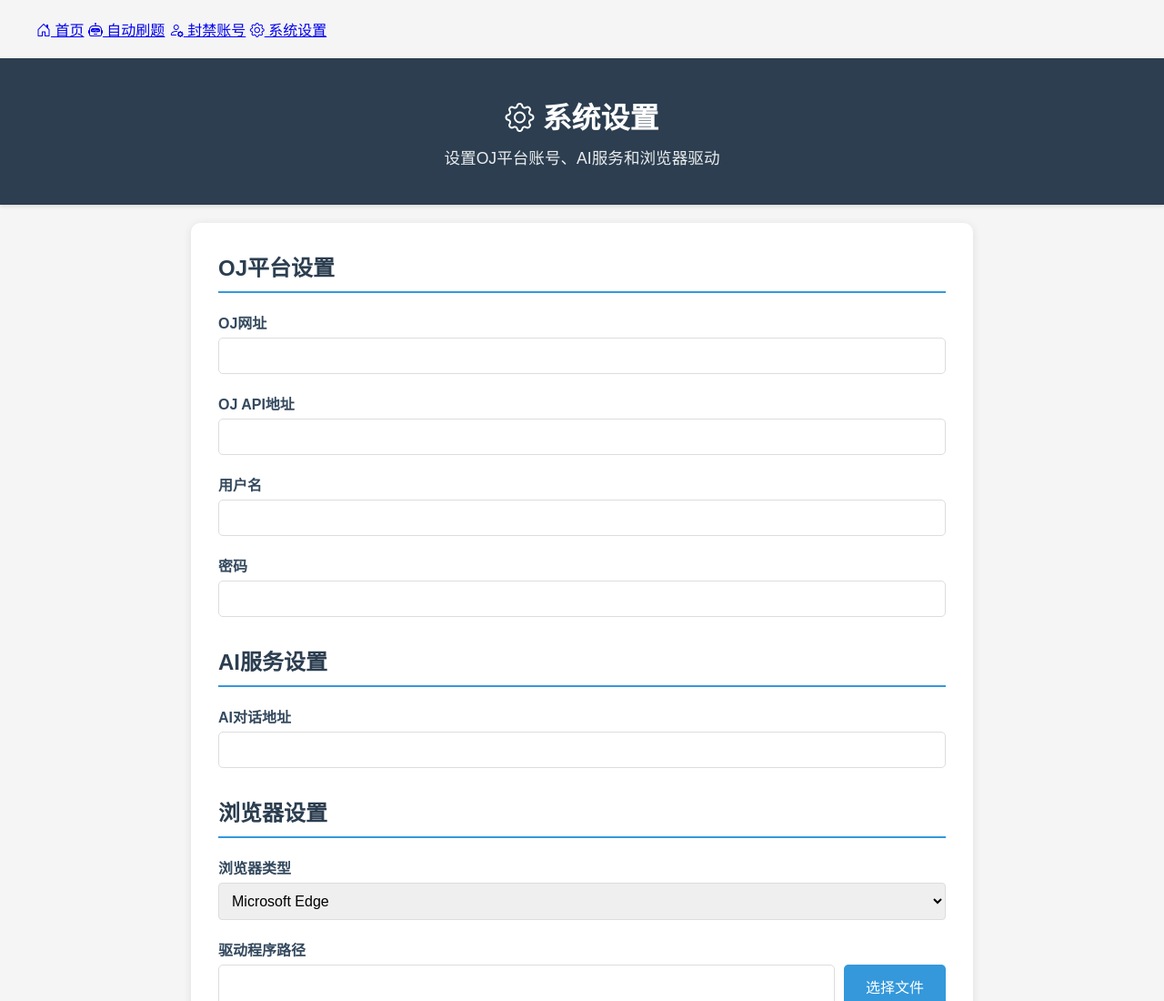
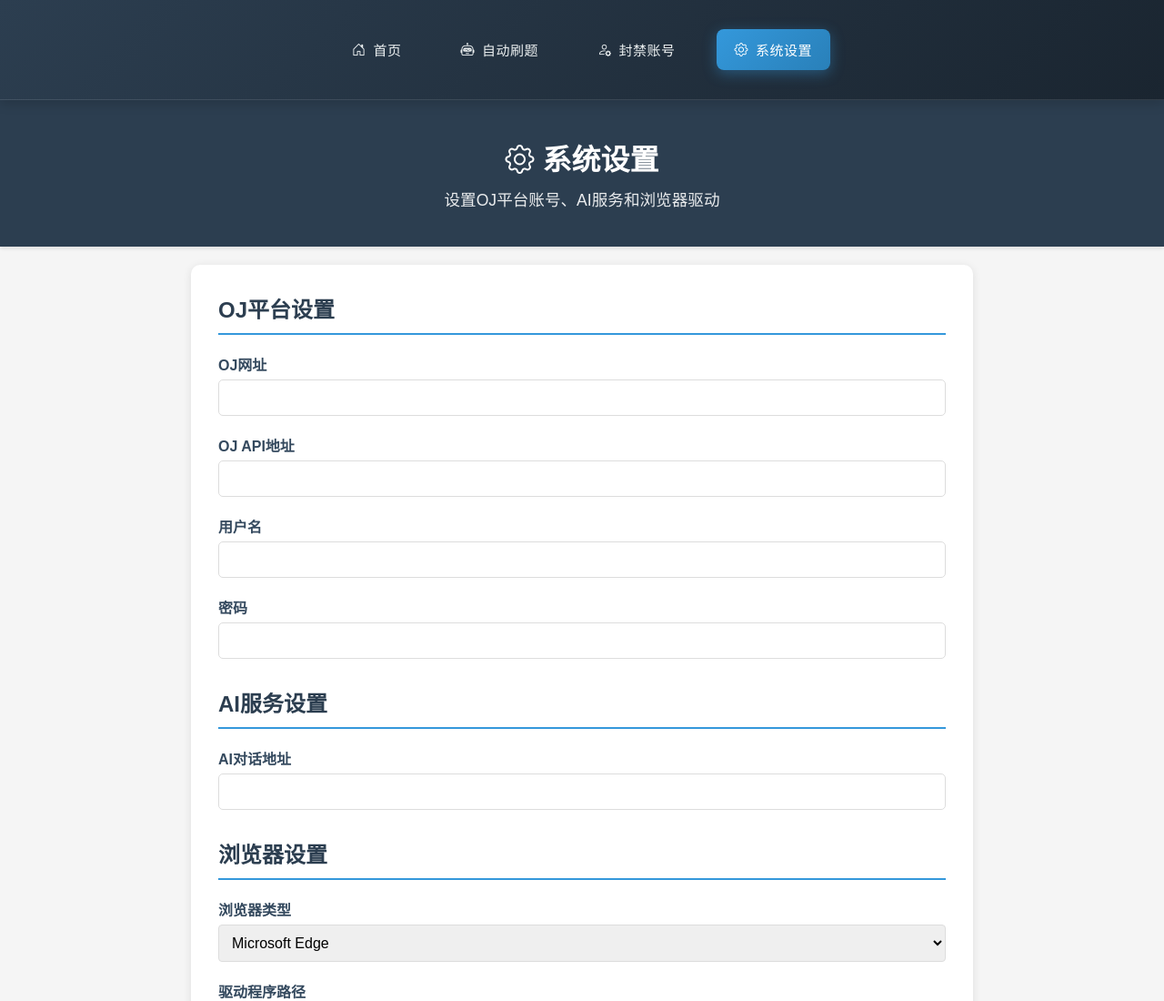
Before and after one commit to WZ1801/HOJ-tool, a plain HTML site: page static/settings/index.html in a window 1280 px wide. Shown: the top 1100 px of the page at 91% size. Drawn offline with nearby package versions, Linux system fonts and the light colour scheme; no server answers.

Commit message:
添加顶部导航栏样式

```diff
--- a/static/css/style.css
+++ b/static/css/style.css
@@ -10,6 +10,73 @@ body {
     max-width: 1200px;
     margin: 0 auto;
     padding: 20px;
+}
+
+/* 顶部导航栏样式 */
+.top-nav {
+    background: linear-gradient(135deg, #2c3e50, #1a2530);
+    box-shadow: 0 4px 12px rgba(0, 0, 0, 0.15);
+    padding: 12px 0;
+    position: sticky;
+    top: 0;
+    z-index: 1000;
+    backdrop-filter: blur(10px);
+    border-bottom: 1px solid rgba(255, 255, 255, 0.1);
+}
+
+.top-nav .container {
+    display: flex;
+    justify-content: center;
+    gap: 25px;
+}
+
+.top-nav a {
+    color: #ecf0f1;
+    text-decoration: none;
+    padding: 12px 20px;
+    border-radius: 8px;
+    transition: all 0.4s cubic-bezier(0.23, 1, 0.32, 1);
+    display: flex;
+    align-items: center;
+    gap: 8px;
+    font-weight: 500;
+    position: relative;
+    overflow: hidden;
+    letter-spacing: 0.5px;
+    font-size: 15px;
+}
+
+.top-nav a:hover {
+    background: rgba(255, 255, 255, 0.15);
+    transform: translateY(-3px);
+    box-shadow: 0 6px 12px rgba(0, 0, 0, 0.25);
+    backdrop-filter: blur(5px);
+}
+
+.top-nav a.active {
+    background: linear-gradient(135deg, #3498db, #2980b9);
+    color: white;
+    box-shadow: 0 4px 15px rgba(52, 152, 219, 0.4);
+}
+
+.top-nav a.active:hover {
+    transform: translateY(-3px);
+    box-shadow: 0 8px 20px rgba(52, 152, 219, 0.6);
+}
+
+.top-nav a::before {
+    content: '';
+    position: absolute;
+    top: 0;
+    left: -100%;
+    width: 100%;
+    height: 100%;
+    background: linear-gradient(90deg, transparent, rgba(255, 255, 255, 0.3), transparent);
+    transition: 0.6s;
+}
+
+.top-nav a:hover::before {
+    left: 100%;
 }
 
 /* 标题样式 */
```
